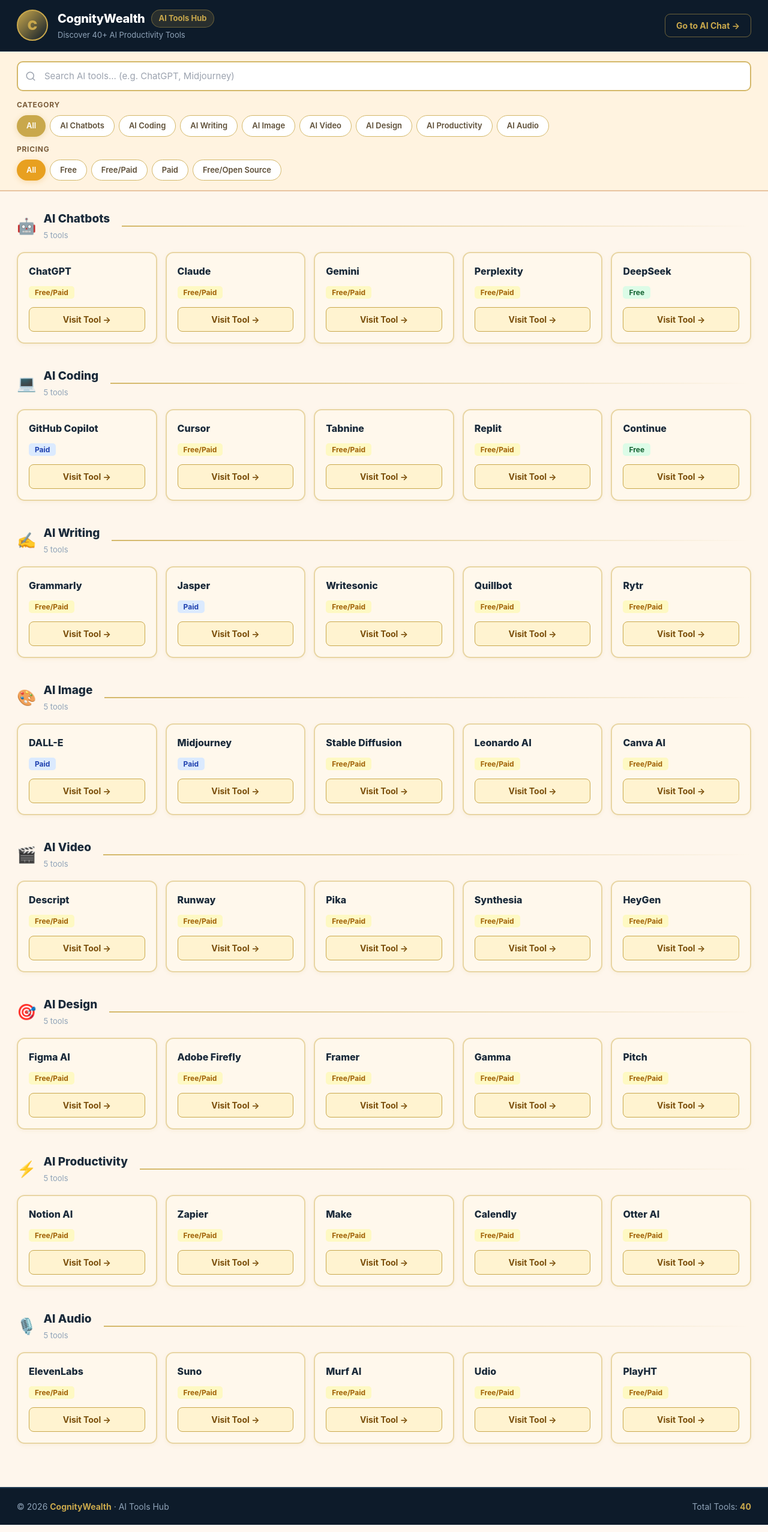
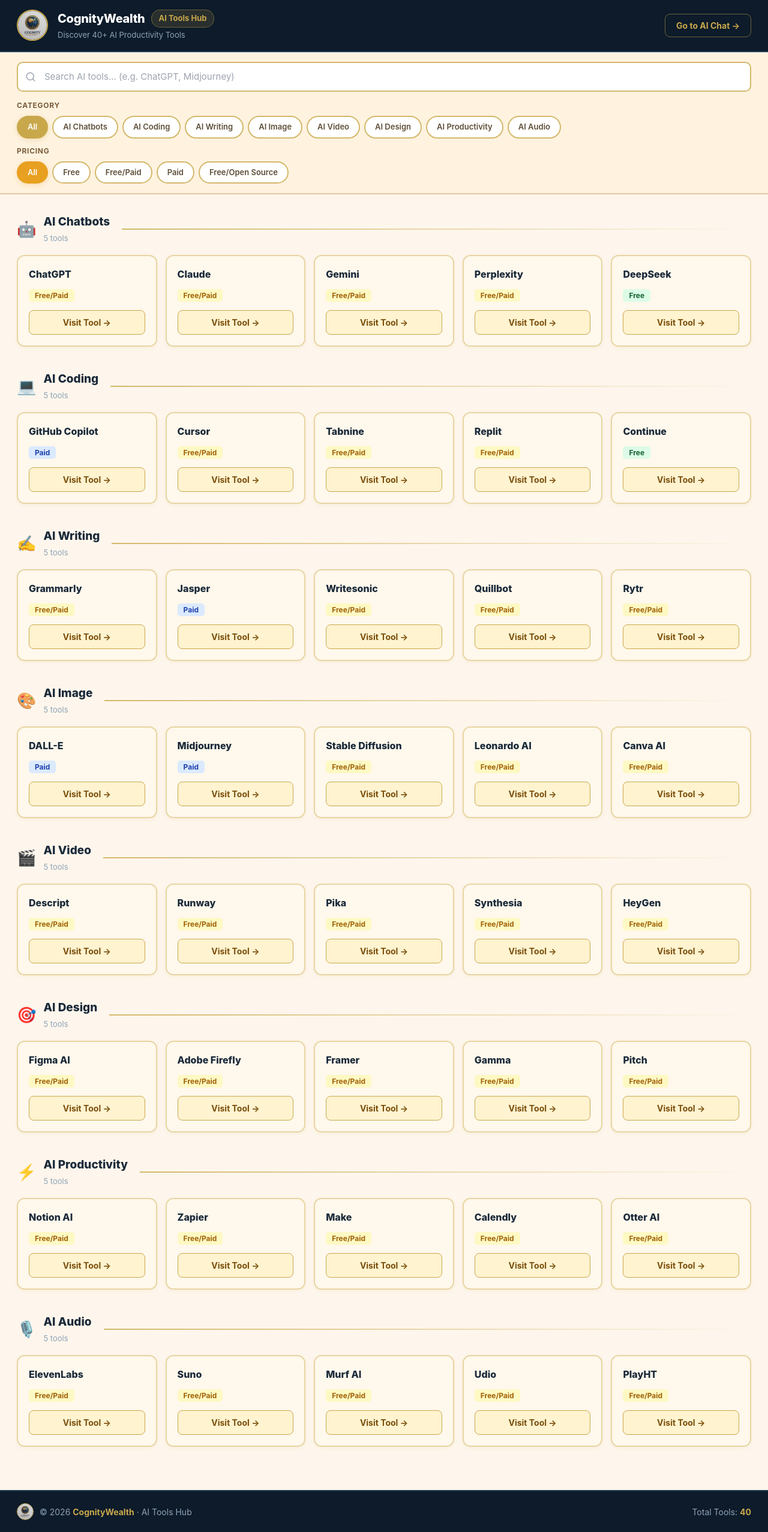
Before and after one commit to cognitywealth-design/ai-tools-hub, a Next.js app: page / in a window 1280 px wide. Shown: the whole page at 60% size. Built offline with nearby package versions, Linux system fonts and the light colour scheme.

Commit message:
Update page.js

```diff
--- a/app/page.js
+++ b/app/page.js
@@ -45,10 +45,15 @@
     <div style={{minHeight:'100vh', background:'#FEF6EC', fontFamily:'-apple-system, BlinkMacSystemFont, Segoe UI, sans-serif'}}>
 
       {/* HEADER */}
-      <header style={{background:'#0D1B2A', borderBottom:'1px solid #1f3a52'}}>
+      <header style={{background:'#0D1B2A', borderBottom:'2px solid #1f3a52'}}>
         <div style={{maxWidth:'1280px', margin:'0 auto', padding:'16px 28px', display:'flex', alignItems:'center', justifyContent:'space-between'}}>
           <div style={{display:'flex', alignItems:'center', gap:'16px'}}>
-            <div style={{width:'52px', height:'52px', borderRadius:'50%', background:'linear-gradient(135deg,#C9A84C,#0D1B2A)', display:'flex', alignItems:'center', justifyContent:'center', fontWeight:'900', fontSize:'22px', color:'#C9A84C', border:'2px solid #C9A84C'}}>C</div>
+            <img
+              src="/logo.jpeg"
+              alt="CognityWealth Logo"
+              style={{width:'52px', height:'52px', borderRadius:'50%', border:'2px solid #C9A84C', objectFit:'cover'}}
+              onError={(e) => { e.target.style.display='none'; }}
+            />
             <div>
               <div style={{display:'flex', alignItems:'center', gap:'10px'}}>
                 <span style={{color:'#fff', fontWeight:'800', fontSize:'20px', letterSpacing:'-0.3px'}}>CognityWealth</span>
@@ -83,7 +88,7 @@
             <div style={{display:'flex', flexWrap:'wrap', gap:'7px'}}>
               {['All', ...categories].map(cat => (
                 <button key={cat} onClick={() => setSelectedCategory(cat)}
-                  style={{padding:'7px 16px', borderRadius:'22px', fontSize:'13px', fontWeight:'600', cursor:'pointer', border:'none', fontFamily:'inherit', background: selectedCategory === cat ? '#C9A84C' : '#fff', color: selectedCategory === cat ? '#fff' : '#5d4e37', border: selectedCategory === cat ? 'none' : '1.5px solid #D4B86A', boxShadow: selectedCategory === cat ? '0 2px 10px rgba(201,168,76,0.3)' : 'none', transition:'all 0.2s'}}>
+                  style={{padding:'7px 16px', borderRadius:'22px', fontSize:'13px', fontWeight:'600', cursor:'pointer', fontFamily:'inherit', background: selectedCategory === cat ? '#C9A84C' : '#fff', color: selectedCategory === cat ? '#fff' : '#5d4e37', border: selectedCategory === cat ? '2px solid #C9A84C' : '2px solid #D4B86A', boxShadow: selectedCategory === cat ? '0 2px 10px rgba(201,168,76,0.3)' : 'none', transition:'all 0.2s'}}>
                   {cat}
                 </button>
               ))}
@@ -95,7 +100,7 @@
             <div style={{display:'flex', flexWrap:'wrap', gap:'7px'}}>
               {['All', 'Free', 'Free/Paid', 'Paid', 'Free/Open Source'].map(pricing => (
                 <button key={pricing} onClick={() => setSelectedPricing(pricing)}
-                  style={{padding:'7px 16px', borderRadius:'22px', fontSize:'13px', fontWeight:'600', cursor:'pointer', border:'none', fontFamily:'inherit', background: selectedPricing === pricing ? '#E8A020' : '#fff', color: selectedPricing === pricing ? '#fff' : '#5d4e37', border: selectedPricing === pricing ? 'none' : '1.5px solid #D4B86A', boxShadow: selectedPricing === pricing ? '0 2px 10px rgba(232,160,32,0.3)' : 'none', transition:'all 0.2s'}}>
+                  style={{padding:'7px 16px', borderRadius:'22px', fontSize:'13px', fontWeight:'600', cursor:'pointer', fontFamily:'inherit', background: selectedPricing === pricing ? '#E8A020' : '#fff', color: selectedPricing === pricing ? '#fff' : '#5d4e37', border: selectedPricing === pricing ? '2px solid #E8A020' : '2px solid #D4B86A', boxShadow: selectedPricing === pricing ? '0 2px 10px rgba(232,160,32,0.3)' : 'none', transition:'all 0.2s'}}>
                   {pricing}
                 </button>
               ))}
@@ -128,8 +133,7 @@
                     <div style={{flex:'1', height:'2px', background:'linear-gradient(to right, #D4B86A, transparent)', marginLeft:'8px'}} />
                   </div>
                   <div style={{display:'grid', gridTemplateColumns:'repeat(auto-fill, minmax(220px, 1fr))', gap:'14px'}}>
-                    {tools.map(tool => {
-                      return (
+                    {tools.map(tool => (
                       <a key={tool.name} href={tool.url} target="_blank" rel="noopener noreferrer"
                         style={{padding:'18px', borderRadius:'13px', background:'#FFF8EC', border:'2px solid #E8D5A3', textDecoration:'none', display:'block', transition:'all 0.2s', boxShadow:'0 2px 6px rgba(201,168,76,0.1)'}}
                         onMouseEnter={e => { e.currentTarget.style.borderColor='#C9A84C'; e.currentTarget.style.boxShadow='0 6px 20px rgba(201,168,76,0.2)'; e.currentTarget.style.transform='translateY(-2px)'; }}
@@ -146,8 +150,7 @@
                           Visit Tool →
                         </div>
                       </a>
-                      );
-                    })}
+                    ))}
                   </div>
                 </section>
               );
@@ -159,7 +162,10 @@
       {/* FOOTER */}
       <footer style={{background:'#0D1B2A', borderTop:'2px solid #1f3a52', marginTop:'40px'}}>
         <div style={{maxWidth:'1280px', margin:'0 auto', padding:'20px 28px', display:'flex', justifyContent:'space-between', alignItems:'center'}}>
+          <div style={{display:'flex', alignItems:'center', gap:'10px'}}>
+            <img src="/logo.jpeg" alt="CognityWealth" style={{width:'28px', height:'28px', borderRadius:'50%', border:'1px solid #C9A84C', objectFit:'cover'}} onError={(e) => { e.target.style.display='none'; }} />
             <p style={{color:'#8fa3b8', fontSize:'14px', margin:'0'}}>© 2026 <span style={{color:'#C9A84C', fontWeight:'700'}}>CognityWealth</span> · AI Tools Hub</p>
+          </div>
           <p style={{color:'#8fa3b8', fontSize:'14px', margin:'0'}}>Total Tools: <span style={{color:'#C9A84C', fontWeight:'700'}}>{getTotalToolCount()}</span></p>
         </div>
       </footer>
```
Lines whose indentation alone changed are shown as unchanged.
